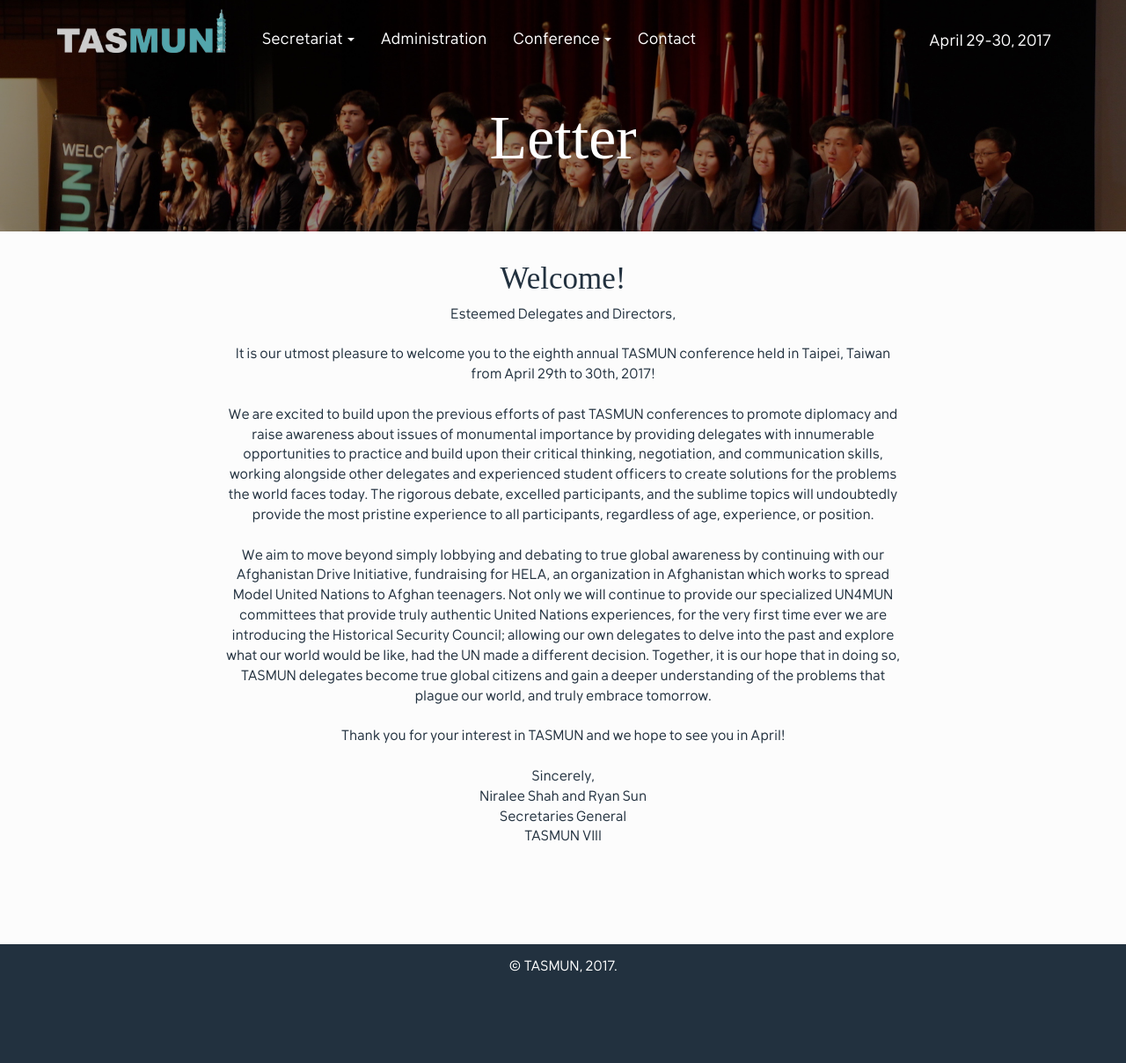
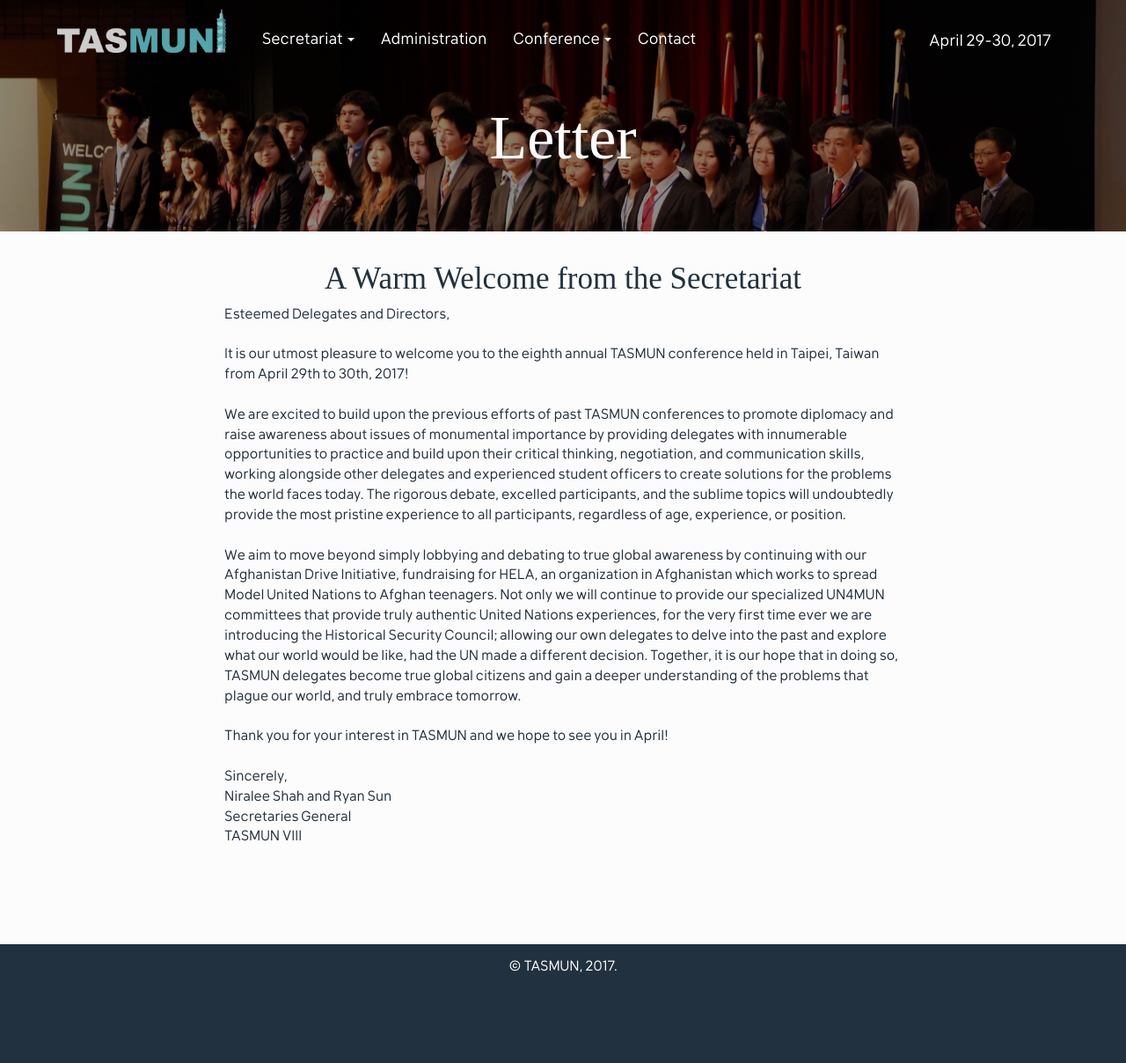
Before and after one commit to alexandernext/tasmun, a Jekyll site: the page built from letter.html, in a window 1280 px wide. Shown: the whole page at 88% size. Built offline with Jekyll 4.4.1, drawn with Linux system fonts in a browser that asks for light colours; some web fonts are replaced.

Commit message:
new letter page

```diff
--- a/letter.html
+++ b/letter.html
@@ -3,9 +3,9 @@
 title: Letter
 ---
 <div class="row">
-  <div class="col-md-8 col-md-offset-2 text-center">
+  <div class="col-md-8 col-md-offset-2">
     <div class="secgen-letter">
-      <h2 class="section-heading">Welcome!</h2>
+      <h2 class="section-heading text-center">A Warm Welcome from the Secretariat</h2>
       <p>Esteemed Delegates and Directors,<br><br>It is our utmost pleasure to welcome you to the eighth annual TASMUN conference held in Taipei, Taiwan from April 29th to 30th, 2017!<br/><br>We are excited to build upon the previous efforts of past TASMUN conferences to promote diplomacy and raise awareness about issues of monumental importance by providing delegates with innumerable opportunities to practice and build upon their critical thinking, negotiation, and communication skills, working alongside other delegates and experienced student officers to create solutions for the problems the world faces today. The rigorous debate, excelled participants, and the sublime topics will undoubtedly provide the most pristine experience to all participants, regardless of age, experience, or position.
 <br><br>We aim to move beyond simply lobbying and debating to true global awareness by continuing with our Afghanistan Drive Initiative, fundraising for HELA, an organization in Afghanistan which works to spread Model United Nations to Afghan teenagers. Not only we will continue to provide our specialized UN4MUN committees that provide truly authentic United Nations experiences, for the very first time ever we are introducing the Historical Security Council; allowing our own delegates to delve into the past and explore what our world would be like, had the UN made a different decision. Together, it is our hope that in doing so, TASMUN delegates become true global citizens and gain a deeper understanding of the problems that plague our world, and truly embrace tomorrow.<br><br>Thank you for your interest in TASMUN and we hope to see you in April!
 <br><br>Sincerely,<br>Niralee Shah and Ryan Sun<br>
--- a/main.less
+++ b/main.less
@@ -258,7 +258,6 @@
 .image-rounded {
   border-radius: 5px;
   display: inline-block;
-
 }
 .modal {
   background-color: @back;
```
Also changed, not shown: 1 other file.
